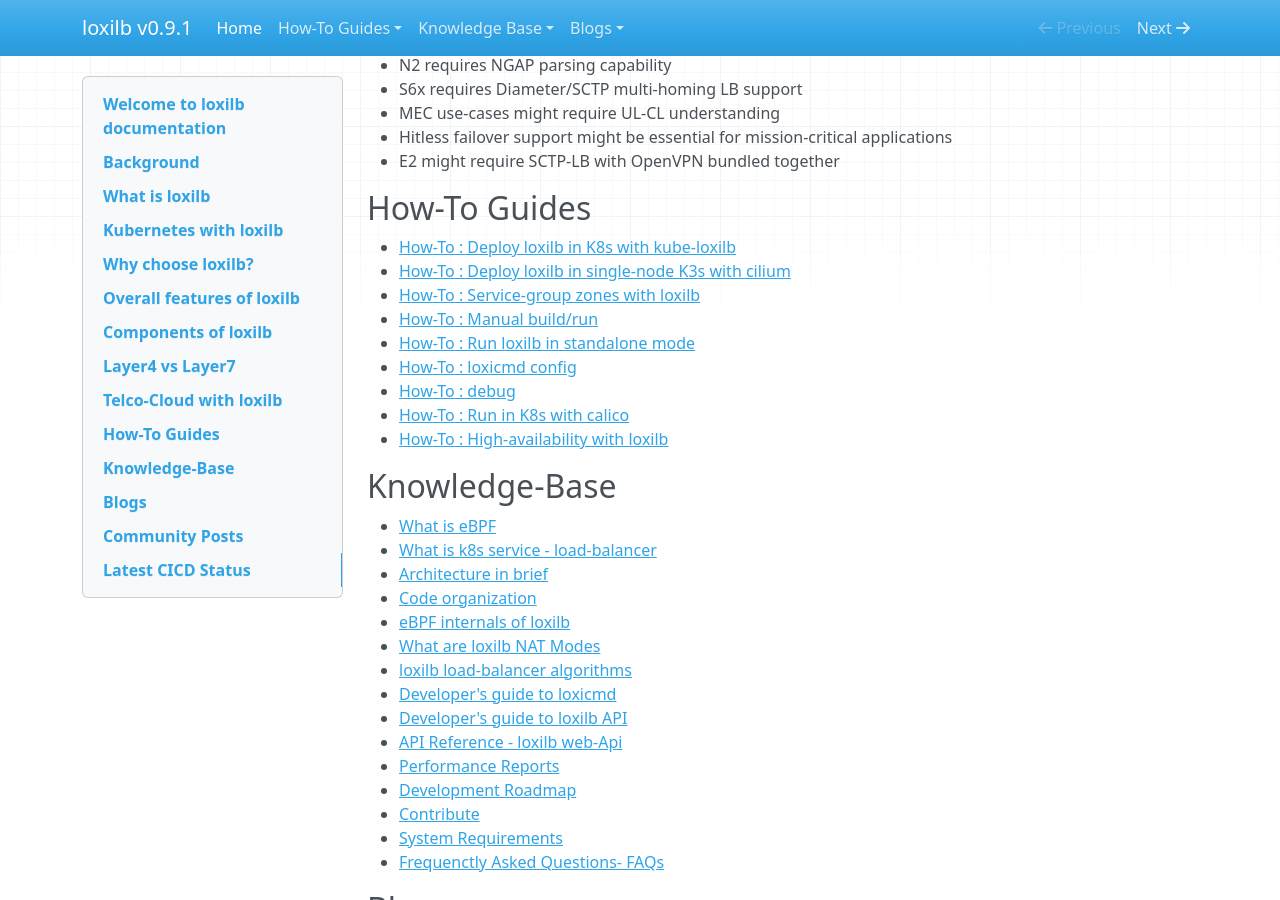
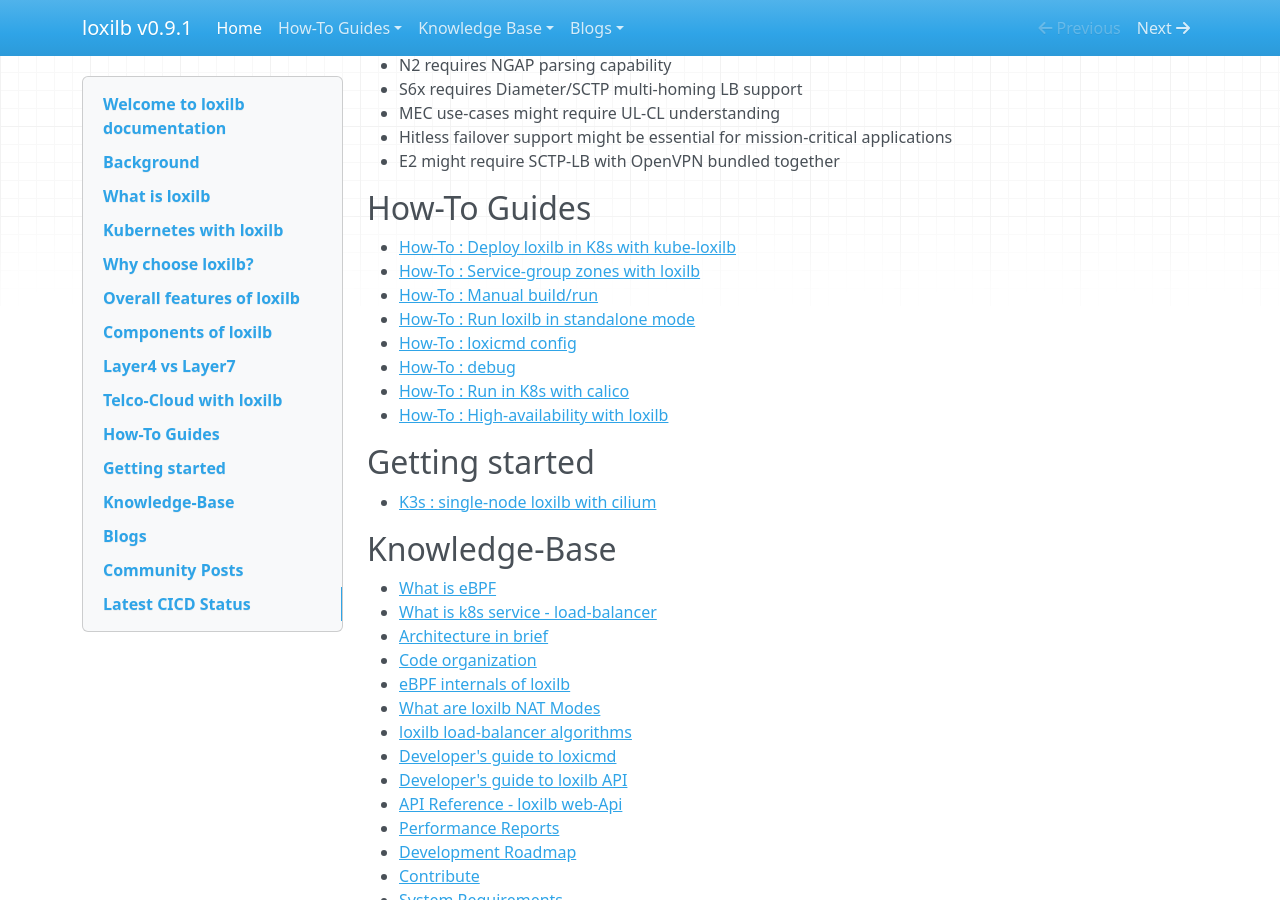
Before and after one commit to loxilb-io/loxilbdocs, an MkDocs documentation site: the page built from docs/index.md, in a window 1280 px wide and 900 px high, scrolled down 3011 px. Built offline with MkDocs 1.6.1, drawn with Linux system fonts in a browser that asks for light colours; nearby versions of some CDN libraries.

Commit message:
Update index.md

```diff
--- a/docs/index.md
+++ b/docs/index.md
@@ -78,7 +78,6 @@
 ## How-To Guides
 
 - [How-To : Deploy loxilb in K8s with kube-loxilb](kube-loxilb.md)
-- [How-To : Deploy loxilb in single-node K3s with cilium](quick_start_with_cilium.md)
 - [How-To : Service-group zones with loxilb](service-zones.md)
 - [How-To : Manual build/run](run.md)
 - [How-To : Run loxilb in standalone mode](standalone.md)
@@ -86,6 +85,11 @@
 - [How-To : debug](debugging.md)
 - [How-To : Run in K8s with calico](integrate_bgp_eng.md)
 - [How-To : High-availability with loxilb](ha-deploy.md)
+
+## Getting started
+
+- [K3s : single-node loxilb with cilium](quick_start_with_cilium.md)
+
 
 ## Knowledge-Base
 - [What is eBPF](ebpf.md)
```
